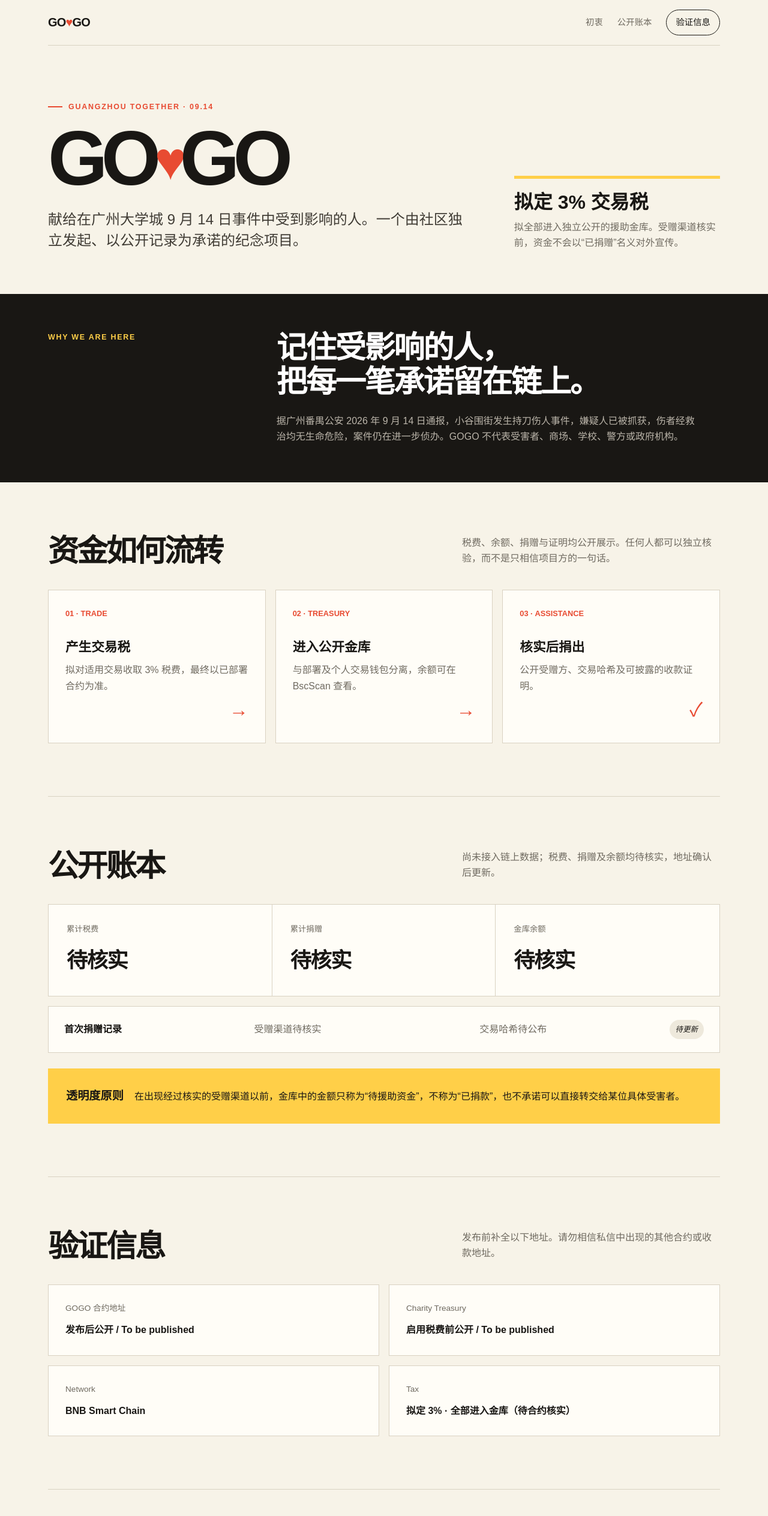
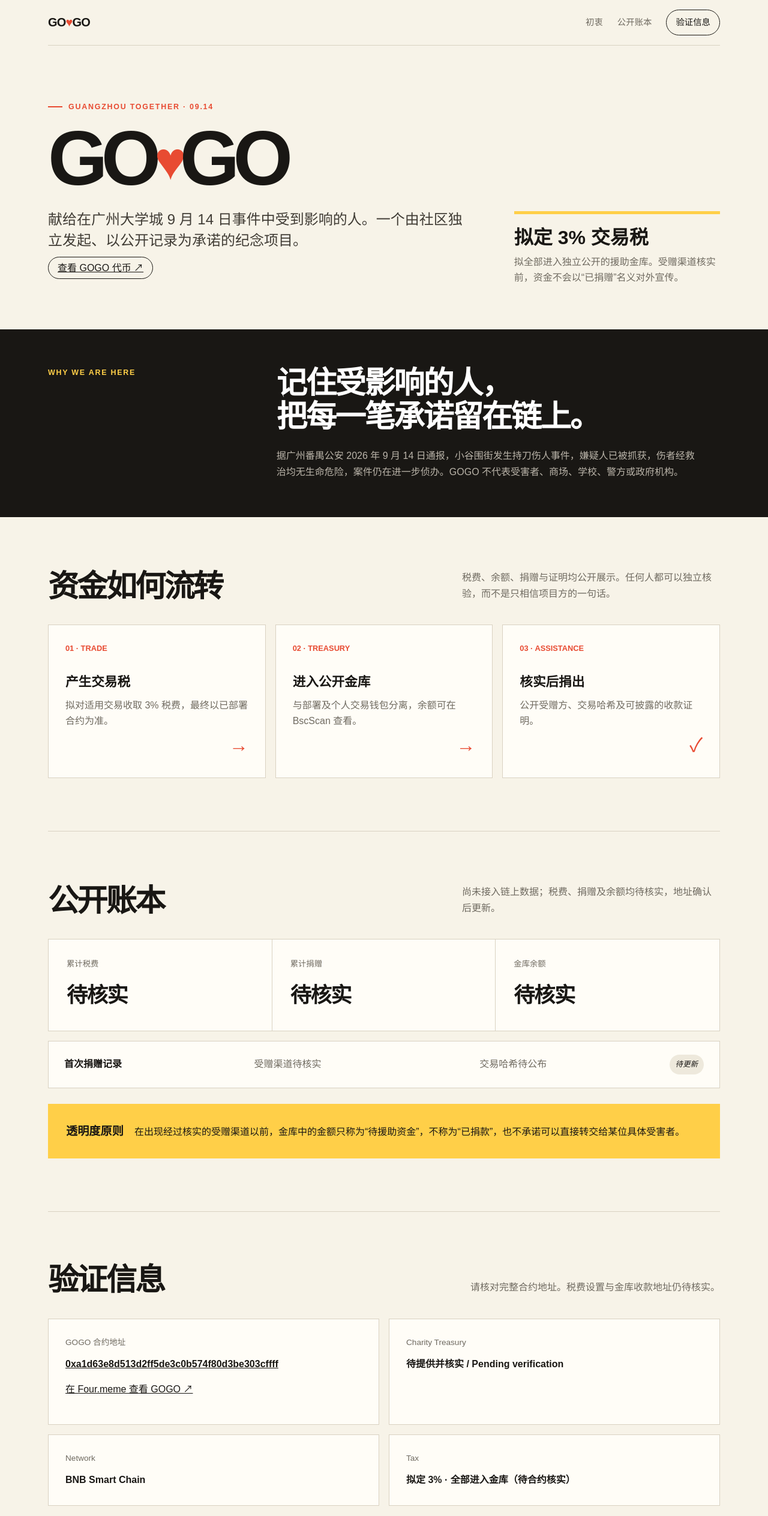
Before and after one commit to JerryNeverStops/gogocharity, a Next.js app: page / in a window 1280 px wide. Shown: the top 2527 px of the page at 60% size. Built offline with nearby package versions, Linux system fonts and the light colour scheme.

Commit message:
Connect verified GOGO contract and token page

```diff
--- a/app/page.tsx
+++ b/app/page.tsx
@@ -3,13 +3,13 @@ export default function Home() {
 <header className="wrap nav"><a className="brand" href="#">GO<span>♥</span>GO</a><nav className="navlinks"><a href="#mission">初衷</a><a href="#transparency">公开账本</a><a className="pill" href="#verify">验证信息</a></nav></header>
   <main>
     <section className="wrap hero">
-      <div><div className="eyebrow">Guangzhou Together · 09.14</div><h1>GO<span className="heart">♥</span>GO</h1><p className="lead">献给在广州大学城 9 月 14 日事件中受到影响的人。一个由社区独立发起、以公开记录为承诺的纪念项目。</p></div>
+      <div><div className="eyebrow">Guangzhou Together · 09.14</div><h1>GO<span className="heart">♥</span>GO</h1><p className="lead">献给在广州大学城 9 月 14 日事件中受到影响的人。一个由社区独立发起、以公开记录为承诺的纪念项目。</p><p><a className="pill" href="https://four.meme/en/token/0xa1d63e8d513d2ff5de3c0b574f80d3be303cffff" target="_blank" rel="noopener noreferrer">查看 GOGO 代币 ↗</a></p></div>
       <aside className="hero-note"><strong>拟定 3% 交易税</strong><p>拟全部进入独立公开的援助金库。受赠渠道核实前，资金不会以“已捐赠”名义对外宣传。</p></aside>
     </section>
     <section className="statement" id="mission"><div className="wrap statement-grid"><div className="kicker">Why we are here</div><div><h2>记住受影响的人，<br />把每一笔承诺留在链上。</h2><p>据广州番禺公安 2026 年 9 月 14 日通报，小谷围街发生持刀伤人事件，嫌疑人已被抓获，伤者经救治均无生命危险，案件仍在进一步侦办。GOGO 不代表受害者、商场、学校、警方或政府机构。</p></div></div></section>
     <section className="wrap section"><div className="section-head"><h2>资金如何流转</h2><p>税费、余额、捐赠与证明均公开展示。任何人都可以独立核验，而不是只相信项目方的一句话。</p></div><div className="flow"><article className="step"><span className="num">01 · TRADE</span><div><h3>产生交易税</h3><p>拟对适用交易收取 3% 税费，最终以已部署合约为准。</p></div><span className="arrow">→</span></article><article className="step"><span className="num">02 · TREASURY</span><div><h3>进入公开金库</h3><p>与部署及个人交易钱包分离，余额可在 BscScan 查看。</p></div><span className="arrow">→</span></article><article className="step"><span className="num">03 · ASSISTANCE</span><div><h3>核实后捐出</h3><p>公开受赠方、交易哈希及可披露的收款证明。</p></div><span className="arrow">✓</span></article></div></section>
     <section className="wrap section" id="transparency"><div className="section-head"><h2>公开账本</h2><p>尚未接入链上数据；税费、捐赠及余额均待核实，地址确认后更新。</p></div><div className="ledger"><div className="metric"><small>累计税费</small><b>待核实</b></div><div className="metric"><small>累计捐赠</small><b>待核实</b></div><div className="metric"><small>金库余额</small><b>待核实</b></div></div><div className="records"><div className="record"><strong>首次捐赠记录</strong><span>受赠渠道待核实</span><span>交易哈希待公布</span><em className="pending">待更新</em></div></div><div className="notice"><strong>透明度原则</strong><p>在出现经过核实的受赠渠道以前，金库中的金额只称为“待援助资金”，不称为“已捐款”，也不承诺可以直接转交给某位具体受害者。</p></div></section>
-    <section className="wrap section" id="verify"><div className="section-head"><h2>验证信息</h2><p>发布前补全以下地址。请勿相信私信中出现的其他合约或收款地址。</p></div><div className="details"><div className="detail"><div className="detail-label">GOGO 合约地址</div><code>发布后公开 / To be published</code></div><div className="detail"><div className="detail-label">Charity Treasury</div><code>启用税费前公开 / To be published</code></div><div className="detail"><div className="detail-label">Network</div><code>BNB Smart Chain</code></div><div className="detail"><div className="detail-label">Tax</div><code>拟定 3% · 全部进入金库（待合约核实）</code></div></div></section>
+    <section className="wrap section" id="verify"><div className="section-head"><h2>验证信息</h2><p>请核对完整合约地址。税费设置与金库收款地址仍待核实。</p></div><div className="details"><div className="detail"><div className="detail-label">GOGO 合约地址</div><code><a href="https://bscscan.com/token/0xa1d63e8d513d2ff5de3c0b574f80d3be303cffff" target="_blank" rel="noopener noreferrer">0xa1d63e8d513d2ff5de3c0b574f80d3be303cffff</a></code><p><a href="https://four.meme/en/token/0xa1d63e8d513d2ff5de3c0b574f80d3be303cffff" target="_blank" rel="noopener noreferrer">在 Four.meme 查看 GOGO ↗</a></p></div><div className="detail"><div className="detail-label">Charity Treasury</div><code>待提供并核实 / Pending verification</code></div><div className="detail"><div className="detail-label">Network</div><code>BNB Smart Chain</code></div><div className="detail"><div className="detail-label">Tax</div><code>拟定 3% · 全部进入金库（待合约核实）</code></div></div></section>
   </main>
   <footer className="wrap footer"><div><strong>GOGO — Guangzhou Together</strong>Independent community initiative · 2026</div><div><strong>重要声明</strong>本项目并非官方募捐或投资产品，不与受害者、GOGO 新天地、任何高校、警方或政府机构存在隶属或授权关系。加密资产风险极高，请勿将购买代币视为捐赠的替代方式。</div></footer>
   </>);
```
Also changed, not shown: 1 other file (tests, documents, lock files or other folders).
